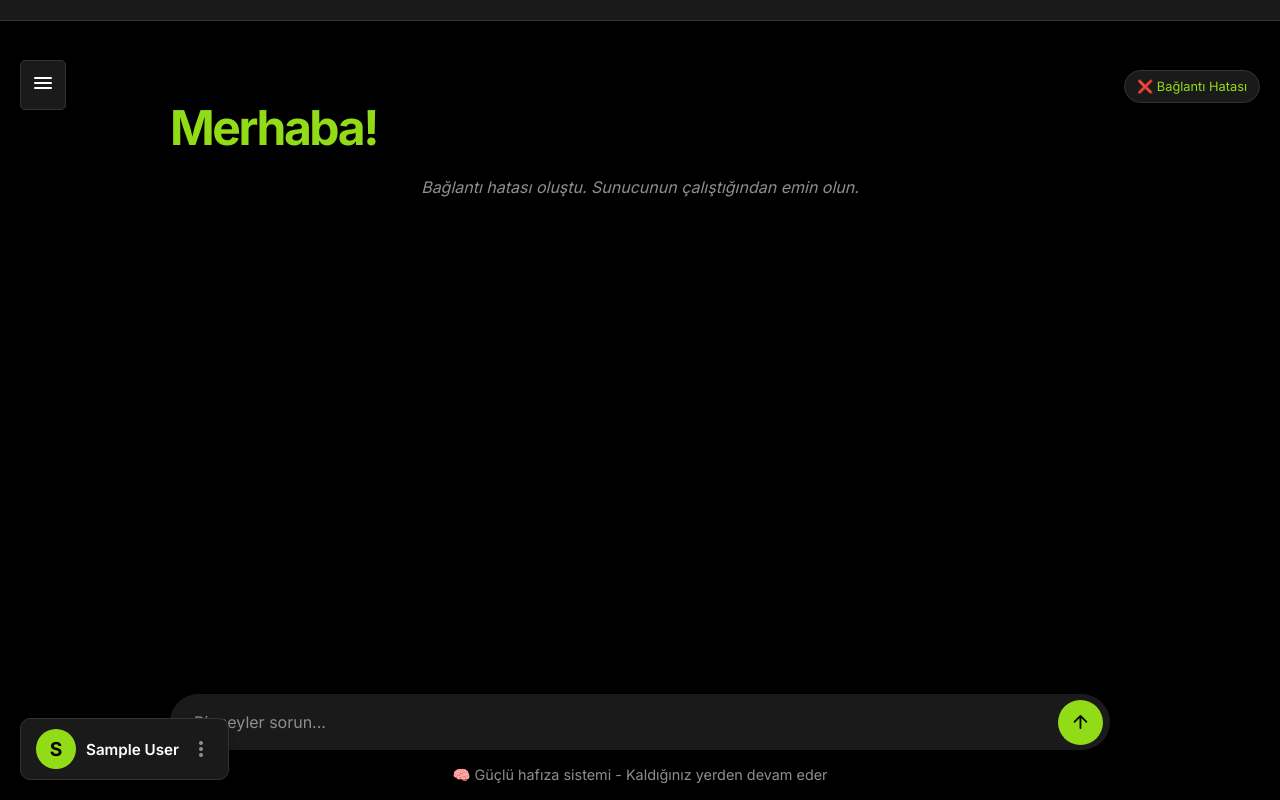
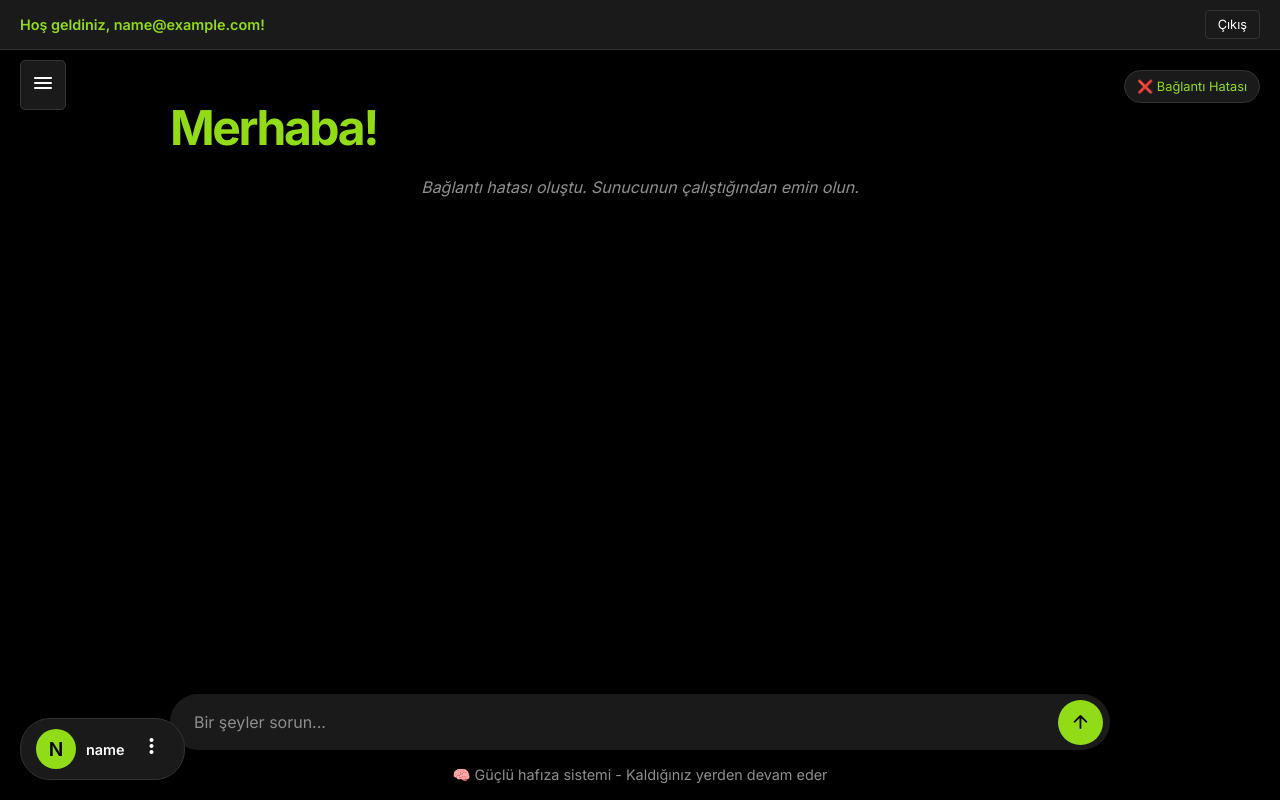
Before and after one commit to recepdnr/rua, a website: page home.html in a window 1280 px wide. Drawn offline with nearby package versions, Linux system fonts and the light colour scheme; no server answers; sample sign-in values are in the browser's storage.

Commit message:
home.html

```diff
--- a/home.html
+++ b/home.html
@@ -33,7 +33,7 @@
         font-family: 'Inter', sans-serif;
     }
 
-    /* User Info Bar (Top) - Modified to hide old elements */
+    /* User Info Bar */
     .user-info-bar {
         position: fixed;
         top: 0;
@@ -43,15 +43,31 @@
         border-bottom: 1px solid var(--secondary-hover-color);
         padding: 10px 20px;
         display: flex;
-        justify-content: flex-end; /* Align content to the right if old elements are hidden */
+        justify-content: space-between;
         align-items: center;
         z-index: 1001;
         font-size: 0.9rem;
     }
 
-    .user-info-bar .user-welcome,
-    .user-info-bar .logout-btn {
-        display: none; /* Hide old elements */
+    .user-welcome {
+        color: var(--accent-color);
+        font-weight: 600;
+    }
+
+    .logout-btn {
+        background: transparent;
+        color: var(--text-color);
+        border: 1px solid var(--secondary-hover-color);
+        padding: 6px 12px;
+        border-radius: 4px;
+        cursor: pointer;
+        font-size: 0.8rem;
+        transition: all 0.3s ease;
+    }
+
+    .logout-btn:hover {
+        background: var(--secondary-hover-color);
+        color: var(--accent-color);
     }
 
     /* Hamburger Menu */
@@ -484,86 +500,96 @@
         z-index: 1000;
     }
 
-    /* User Profile and Dropdown Menu (Bottom Left) */
-    .user-profile-menu {
+    /* New User Profile Section */
+    .user-profile-section {
         position: fixed;
-        bottom: 20px; /* Adjust as needed */
-        left: 20px; /* Adjust as needed */
-        z-index: 1002;
-        background: var(--secondary-color);
-        border: 1px solid var(--secondary-hover-color);
-        border-radius: 10px;
-        padding: 10px 15px;
-        display: flex;
-        flex-direction: column;
-        align-items: flex-start;
-        gap: 10px;
-        box-shadow: 0 4px 8px rgba(0, 0, 0, 0.2);
-    }
-
-    .user-profile-info {
+        bottom: 20px;
+        left: 20px;
         display: flex;
         align-items: center;
         gap: 10px;
-        cursor: pointer; /* Make the whole info area clickable for the dropdown */
+        background: var(--secondary-color);
+        padding: 10px 15px;
+        border-radius: 30px;
+        border: 1px solid var(--secondary-hover-color);
+        z-index: 1002;
     }
 
-    .user-avatar {
+    .user-profile-avatar {
         width: 40px;
         height: 40px;
         border-radius: 50%;
         background: var(--accent-color); /* Placeholder background */
-        color: #000;
         display: flex;
         align-items: center;
         justify-content: center;
-        font-weight: 700;
         font-size: 1.2rem;
-        flex-shrink: 0;
+        font-weight: 600;
+        color: #000;
+        overflow: hidden;
     }
 
-    .user-name {
-        font-weight: 600;
-        color: var(--text-color);
-        font-size: 0.95rem;
+    .user-profile-avatar img {
+        width: 100%;
+        height: 100%;
+        object-fit: cover;
+        border-radius: 50%;
     }
 
-    .more-options-icon {
-        font-size: 24px;
-        color: var(--placeholder-color);
-        cursor: pointer;
-        margin-left: auto; /* Push to the right */
+    .user-profile-name {
+        font-size: 0.9rem;
+        color: var(--text-color);
+        font-weight: 600;
     }
 
-    .dropdown-menu {
+    .user-profile-menu-toggle {
+        background: none;
+        border: none;
+        color: var(--text-color);
+        font-size: 1.5rem;
+        cursor: pointer;
+        padding: 5px;
+        border-radius: 50%;
+        transition: background 0.2s ease;
+    }
+
+    .user-profile-menu-toggle:hover {
+        background: var(--secondary-hover-color);
+    }
+
+    .user-profile-dropdown {
         position: absolute;
-        bottom: calc(100% + 10px); /* Position above the trigger */
+        bottom: calc(100% + 10px); /* Position above the profile section */
         left: 0;
         background: var(--secondary-color);
         border: 1px solid var(--secondary-hover-color);
         border-radius: 8px;
+        box-shadow: 0 4px 8px rgba(0, 0, 0, 0.2);
         min-width: 150px;
-        box-shadow: 0 4px 8px rgba(0, 0, 0, 0.2);
+        padding: 8px 0;
         display: none; /* Hidden by default */
-        flex-direction: column;
-        overflow: hidden;
+        z-index: 1003;
     }
 
-    .dropdown-menu.active {
-        display: flex;
+    .user-profile-dropdown.active {
+        display: block;
     }
 
-    .dropdown-item {
-        padding: 10px 15px;
-        color: var(--text-color);
-        cursor: pointer;
-        transition: background 0.2s ease;
-        font-size: 0.9rem;
+    .user-profile-dropdown ul {
+        list-style: none;
+        padding: 0;
+        margin: 0;
     }
 
-    .dropdown-item:hover {
+    .user-profile-dropdown ul li {
+        padding: 10px 15px;
+        cursor: pointer;
+        color: var(--text-color);
+        transition: background 0.2s ease;
+    }
+
+    .user-profile-dropdown ul li:hover {
         background: var(--secondary-hover-color);
-        color: var(--accent-color);
     }
 
     @media (max-width: 768px) {
@@ -600,43 +626,34 @@
             width: fit-content;
         }
 
-        .user-profile-menu {
+        .user-profile-section {
             bottom: 10px;
             left: 10px;
             padding: 8px 12px;
         }
 
-        .user-avatar {
+        .user-profile-avatar {
             width: 35px;
             height: 35px;
             font-size: 1rem;
         }
 
-        .user-name {
-            font-size: 0.85rem;
+        .user-profile-name {
+            font-size: 0.8rem;
         }
 
-        .more-options-icon {
-            font-size: 20px;
-        }
-
-        .dropdown-menu {
-            min-width: 120px;
-        }
-
-        .dropdown-item {
-            padding: 8px 12px;
-            font-size: 0.8rem;
+        .user-profile-menu-toggle {
+            font-size: 1.3rem;
         }
     }
     </style>
 </head>
 
 <body>
-    <!-- User Info Bar (Top) - Now empty, but kept for structure -->
+    <!-- User Info Bar -->
     <div class="user-info-bar">
-        <div class="user-welcome" id="user-welcome"></div>
-        <button class="logout-btn" id="logout-btn"></button>
+        <div class="user-welcome" id="user-welcome">Hoş geldiniz!</div>
+        <button class="logout-btn" id="logout-btn-top">Çıkış</button>
     </div>
 
     <!-- Chat Status -->
@@ -699,35 +716,26 @@
         </div>
     </div>
 
-    <!-- User Profile and Dropdown Menu (Bottom Left) -->
-    <div class="user-profile-menu" id="user-profile-menu">
-        <div class="user-profile-info">
-            <div class="user-avatar" id="user-avatar"></div>
-            <span class="user-name" id="display-user-name">Kullanıcı</span>
-            <span class="material-symbols-rounded more-options-icon" id="more-options-btn">more_vert</span>
+    <!-- User Profile Section (Bottom Left) -->
+    <div class="user-profile-section">
+        <div class="user-profile-avatar" id="user-profile-avatar">
+            <!-- User's first initial or a default icon -->
+            <span class="material-symbols-rounded">person</span>
         </div>
-        <div class="dropdown-menu" id="dropdown-menu">
-            <div class="dropdown-item" id="settings-option">Ayarlar</div>
-            <div class="dropdown-item" id="logout-option-bottom">Çıkış</div>
+        <span class="user-profile-name" id="user-profile-name">Kullanıcı</span>
+        <button class="user-profile-menu-toggle" id="user-profile-menu-toggle">
+            <span class="material-symbols-rounded">more_vert</span>
+        </button>
+        <div class="user-profile-dropdown" id="user-profile-dropdown">
+            <ul>
+                <li id="settings-option">Ayarlar</li>
+                <li id="logout-option-bottom">Çıkış</li>
+            </ul>
         </div>
     </div>
 
     <script>
-    // New elements for user profile and dropdown
-    const userProfileMenu = document.getElementById('user-profile-menu');
-    const moreOptionsBtn = document.getElementById('more-options-btn');
-    const dropdownMenu = document.getElementById('dropdown-menu');
-    const displayUserName = document.getElementById('display-user-name');
-    const userAvatar = document.getElementById('user-avatar');
-    const settingsOption = document.getElementById('settings-option');
-    const logoutOptionBottom = document.getElementById('logout-option-bottom');
-
-    // Function to get first letter of name for avatar
-    function getFirstLetter(name) {
-        return name ? name.charAt(0).toUpperCase() : 'U'; // 'U' for User if no name
-    }
-
-    // Check authentication and update user info on page load
+    // Check authentication on page load
     window.addEventListener('load', () => {
         const isLoggedIn = localStorage.getItem('isLoggedIn');
         const user = JSON.parse(localStorage.getItem('user') || '{}');
@@ -738,58 +746,66 @@
             return;
         }
 
-        // Display user name and avatar
-        let userName = user.name || user.email || 'Kullanıcı';
-        displayUserName.textContent = userName;
-        userAvatar.textContent = getFirstLetter(userName);
+        // Display user welcome message at the top
+        const userWelcome = document.getElementById('user-welcome');
+        if (user.email) {
+            userWelcome.textContent = `Hoş geldiniz, ${user.email}!`;
+        }
 
-        // Hide the old user-info-bar elements (they are now empty divs in HTML)
-        const oldUserWelcome = document.getElementById('user-welcome');
-        const oldLogoutBtn = document.getElementById('logout-btn');
-        if (oldUserWelcome) oldUserWelcome.style.display = 'none';
-        if (oldLogoutBtn) oldLogoutBtn.style.display = 'none';
+        // Display user name and initial in the bottom-left profile section
+        const userProfileName = document.getElementById('user-profile-name');
+        const userProfileAvatar = document.getElementById('user-profile-avatar');
+        if (user.email) {
+            const username = user.email.split('@')[0]; // Get username from email
+            userProfileName.textContent = username;
+            userProfileAvatar.innerHTML = username.charAt(0).toUpperCase(); // First initial
+        } else {
+            userProfileName.textContent = 'Misafir';
+            userProfileAvatar.innerHTML = '<span class="material-symbols-rounded">person</span>';
+        }
     });
 
-    // Toggle dropdown menu
-    if (moreOptionsBtn) {
-        moreOptionsBtn.addEventListener('click', (event) => {
-            event.stopPropagation(); // Prevent click from closing immediately
-            if (dropdownMenu) {
-                dropdownMenu.classList.toggle('active');
-            }
-        });
-    }
+    // Logout functionality (top bar)
+    document.getElementById('logout-btn-top').addEventListener('click', () => {
+        if (confirm('Çıkış yapmak istediğinizden emin misiniz?')) {
+            localStorage.removeItem('isLoggedIn');
+            localStorage.removeItem('user');
+            window.location.href = 'index.html';
+        }
+    });
+
+    // Logout functionality (bottom menu)
+    document.getElementById('logout-option-bottom').addEventListener('click', () => {
+        if (confirm('Çıkış yapmak istediğinizden emin misiniz?')) {
+            localStorage.removeItem('isLoggedIn');
+            localStorage.removeItem('user');
+            window.location.href = 'index.html';
+        }
+    });
+
+    // Settings functionality (placeholder)
+    document.getElementById('settings-option').addEventListener('click', () => {
+        alert('Ayarlar sayfasına yönlendiriliyor...');
+        // Implement actual settings page redirection or modal here
+        document.getElementById('user-profile-dropdown').classList.remove('active');
+    });
+
+    // Toggle user profile dropdown
+    const userProfileMenuToggle = document.getElementById('user-profile-menu-toggle');
+    const userProfileDropdown = document.getElementById('user-profile-dropdown');
+
+    userProfileMenuToggle.addEventListener('click', (event) => {
+        event.stopPropagation(); // Prevent click from immediately closing the dropdown
+        userProfileDropdown.classList.toggle('active');
+    });
 
     // Close dropdown when clicking outside
     document.addEventListener('click', (event) => {
-        if (userProfileMenu && !userProfileMenu.contains(event.target)) {
-            if (dropdownMenu) {
-                dropdownMenu.classList.remove('active');
-            }
+        if (!userProfileDropdown.contains(event.target) && !userProfileMenuToggle.contains(event.target)) {
+            userProfileDropdown.classList.remove('active');
         }
     });
 
-    // Settings option (placeholder)
-    if (settingsOption) {
-        settingsOption.addEventListener('click', () => {
-            alert('Ayarlar sayfasına yönlendiriliyor...');
-            if (dropdownMenu) {
-                dropdownMenu.classList.remove('active');
-            }
-            // Implement actual settings navigation here
-        });
-    }
-
-    // Logout functionality (reusing existing logic)
-    if (logoutOptionBottom) {
-        logoutOptionBottom.addEventListener('click', () => {
-            if (confirm('Çıkış yapmak istediğinizden emin misiniz?')) {
-                localStorage.removeItem('isLoggedIn');
-                localStorage.removeItem('user');
-                window.location.href = 'index.html';
-            }
-        });
-    }
 
     const chatsContainer = document.getElementById("chats-container");
     const promptForm = document.getElementById("prompt-form");
@@ -1005,7 +1021,7 @@
 
             const botMsgHTML = `
                 <div class="avatar">
-                    <img src="ai.png" alt="AI" onerror="this.outerHTML='<div style=\\'font-size:24px;color:var(--accent-color)\\'>🤖</div>'">
+                    <img src="/public/ai.png" alt="AI" onerror="this.outerHTML='<div style=\\'font-size:24px;color:var(--accent-color)\\'>🤖</div>'">
                 </div>
                 <div class="message-content">
                     ${processedText ? `<p class="message-text">${escapeHtml(processedText)}</p>` : ''}
@@ -1100,7 +1116,7 @@
 
         const botMsgHTML = `
             <div class="avatar">
-                <img src="ai.png" alt="AI" onerror="this.outerHTML='<div style=\\'font-size:24px;color:var(--accent-color)\\'>🤖</div>'">
+                <img src="/public/ai.png" alt="AI" onerror="this.outerHTML='<div style=\\'font-size:24px;color:var(--accent-color)\\'>🤖</div>'">
             </div>
             <div class="message-content">
                 <p class="message-text">Düşünüyor...</p>
```
